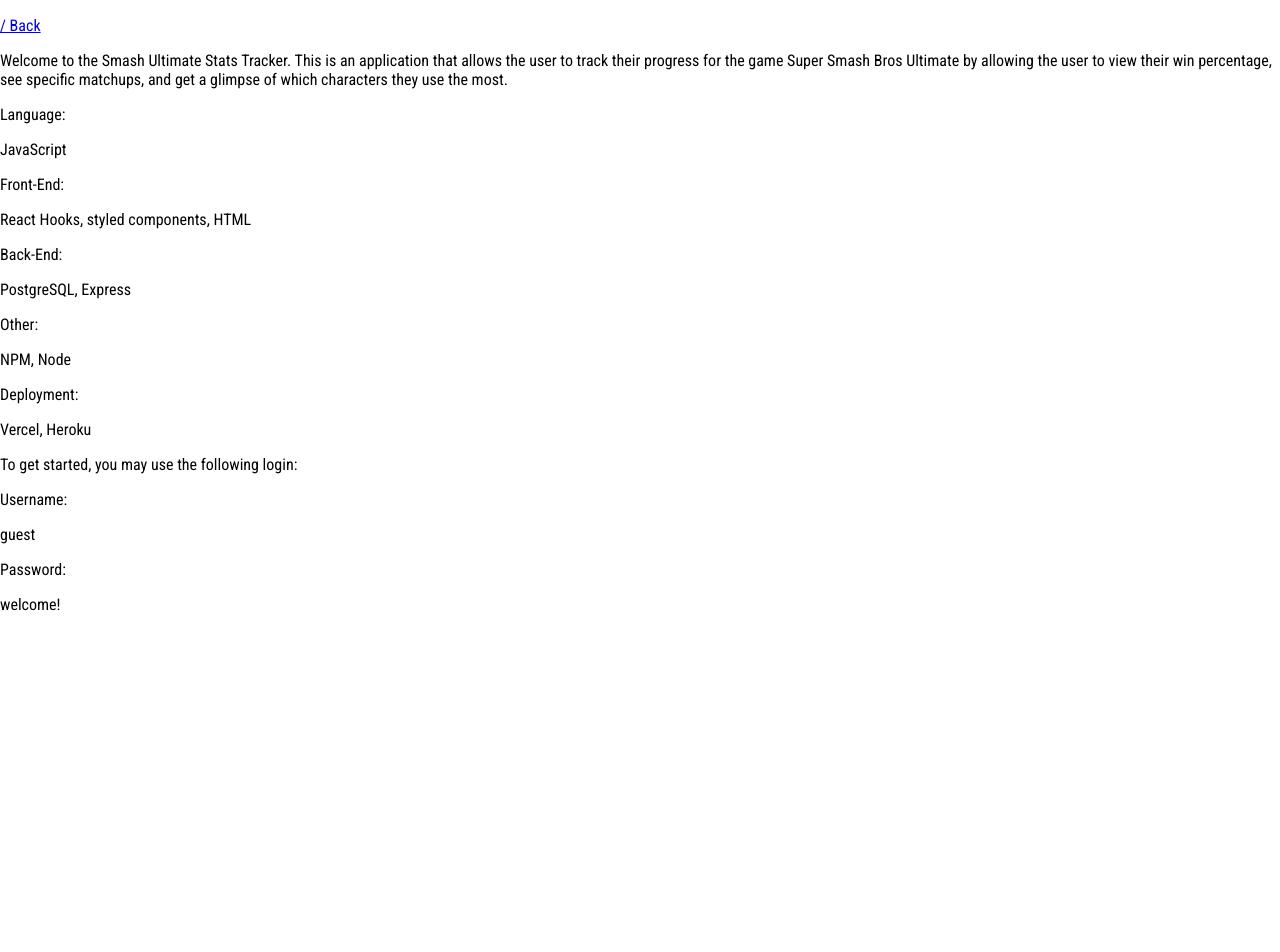
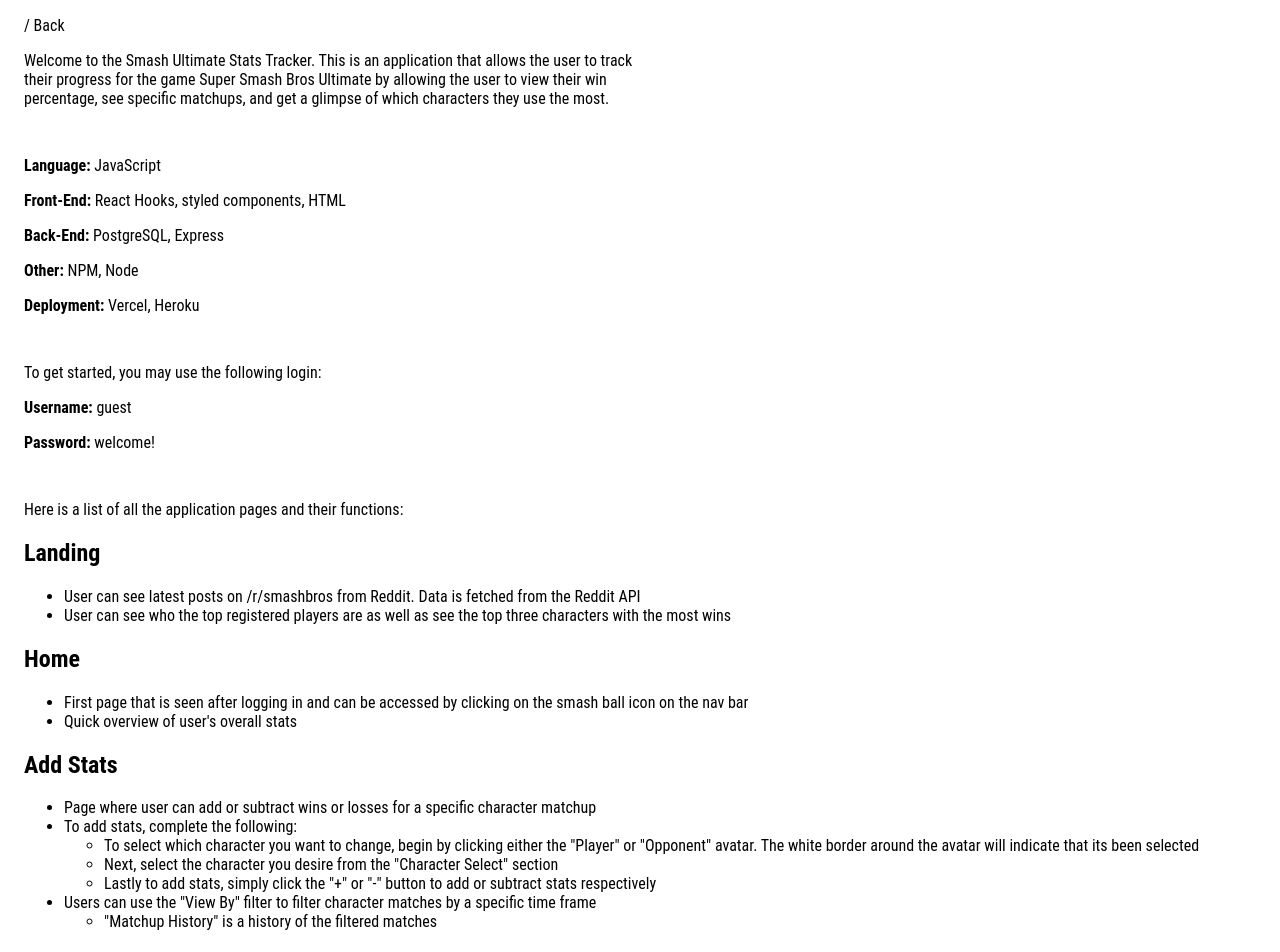
Before and after one commit to awong017/react-porfolio-v2, a React (Create React App) app: page /smashult in a window 1280 px wide. Shown: the top 952 px of the page. Before the commit the page ends 800 px from the top, so only its background shows below. Built offline with nearby package versions, Linux system fonts and the light colour scheme.

Commit message:
text first draft in SmashUlt component

```diff
--- a/src/Components/smashUlt.js
+++ b/src/Components/smashUlt.js
@@ -3,6 +3,59 @@
 import Styled from "styled-components";
 
 const SmashUlt = Styled.div`
+    margin-left: 24px;
+
+    a {
+        link-style: none;
+        text-decoration: none;
+        color: black;
+
+        &:hover {
+            text-decoration: underline;
+        }
+    }
+
+    section {
+        margin-bottom: 48px;
+    }
+
+    .intro {
+        width: 50%;
+    }
+
+    .tech-list {
+        list-style: none;
+        padding-left: 0px;
+
+        .tech-list-item {
+            margin-bottom: 16px;
+
+            .tech-label {
+                font-weight: bold;
+            }
+
+            .tech-detail {
+                display: inline;
+            }
+        }
+    }
+
+    .get-started-list {
+        list-style: none;
+        padding-left: 0px;
+
+        .get-started-list-item {
+            margin-bottom: 16px;
+
+            .get-started-label {
+                font-weight: bold;
+            }
+
+            .get-started-detail {
+                display: inline;
+            }
+        }
+    }
 `;
 
 const smashUlt = () => {
@@ -11,7 +64,7 @@
             <Link to={"/"}>
                 <p>/ Back</p>
             </Link>
-            <section className="Intro">
+            <section className="intro">
                 <p>
                     Welcome to the Smash Ultimate Stats Tracker.
                     This is an application that allows the user to track their progress
@@ -20,24 +73,106 @@
                     which characters they use the most.
                 </p>
             </section>
-            <section className="languages">
-                <label>Language: </label>
-                <p>JavaScript</p>
-                <label>Front-End: </label>
-                <p>React Hooks, styled components, HTML</p>
-                <label>Back-End: </label>
-                <p>PostgreSQL, Express</p>
-                <label>Other: </label>
-                <p>NPM, Node</p>
-                <label>Deployment: </label>
-                <p>Vercel, Heroku</p>
+            <section className="tech">
+                <ul className="tech-list">
+                    <li className="tech-list-item">
+                        <label className="tech-label">Language: </label>
+                        <p className="tech-detail">JavaScript</p>
+                    </li>
+                    <li className="tech-list-item">
+                        <label className="tech-label">Front-End: </label>
+                        <p className="tech-detail">React Hooks, styled components, HTML</p>
+                    </li>
+                    <li className="tech-list-item">
+                        <label className="tech-label">Back-End: </label>
+                        <p className="tech-detail">PostgreSQL, Express</p>
+                    </li>
+                    <li className="tech-list-item">
+                        <label className="tech-label">Other: </label>
+                        <p className="tech-detail">NPM, Node</p>
+                    </li>
+                    <li className="tech-list-item">
+                        <label className="tech-label">Deployment: </label>
+                        <p className="tech-detail">Vercel, Heroku</p>
+                    </li>
+                </ul>
             </section>
-            <section>
+            <section className="get-started">
                 <p>To get started, you may use the following login:</p>
-                <label>Username: </label>
-                <p>guest</p>
-                <label>Password: </label>
-                <p>welcome!</p>
+                <ul className="get-started-list">
+                    <li className="get-started-list-item">
+                        <label className="get-started-label">Username: </label>
+                        <p className="get-started-detail">guest</p>
+                    </li>
+                    <li className="get-started-list-item">
+                        <label className="get-started-label">Password: </label>
+                        <p className="get-started-detail">welcome!</p>
+                    </li>
+                </ul>
+            </section>
+            <section className="navigation">
+                <p>Here is a list of all the application pages and their functions:</p>
+                <div>
+                    <h2>Landing</h2>
+                    <ul>
+                        <li>
+                            User can see latest posts on /r/smashbros from Reddit. Data is
+                            fetched from the Reddit API
+                        </li>
+                        <li>
+                            User can see who the top registered players are as well as
+                            see the top three characters with the most wins
+                        </li>
+                    </ul>
+                </div>
+                <div>
+                    <h2>Home</h2>
+                    <ul>
+                        <li>
+                            First page that is seen after logging in and can be accessed by
+                            clicking on the smash ball icon on the nav bar
+                        </li>
+                        <li>
+                            Quick overview of user's overall stats
+                        </li>
+                    </ul>
+                </div>
+                <div>
+                    <h2>Add Stats</h2>
+                    <ul>
+                        <li>
+                            Page where user can add or subtract wins or losses for a specific
+                            character matchup
+                        </li>
+                        <li>
+                            To add stats, complete the following:
+                            <ul>
+                                <li>
+                                    To select which character you want to change, begin by clicking
+                                    either the "Player" or "Opponent" avatar. The white border around
+                                    the avatar will indicate that its been selected
+                                </li>
+                                <li>
+                                    Next, select the character you desire from the "Character Select"
+                                    section
+                                </li>
+                                <li>
+                                    Lastly to add stats, simply click the "+" or "-" button to add or
+                                    subtract stats respectively
+                                </li>
+                            </ul>
+                        </li>
+                        <li>
+                            Users can use the "View By" filter to filter character matches by a specific
+                            time frame
+                            <ul>
+                                <li>
+                                    "Matchup History" is a history of the filtered matches
+                                </li>
+                            </ul>
+                        </li>
+                    </ul>
+                </div>
             </section>
         </SmashUlt>
     );
```
